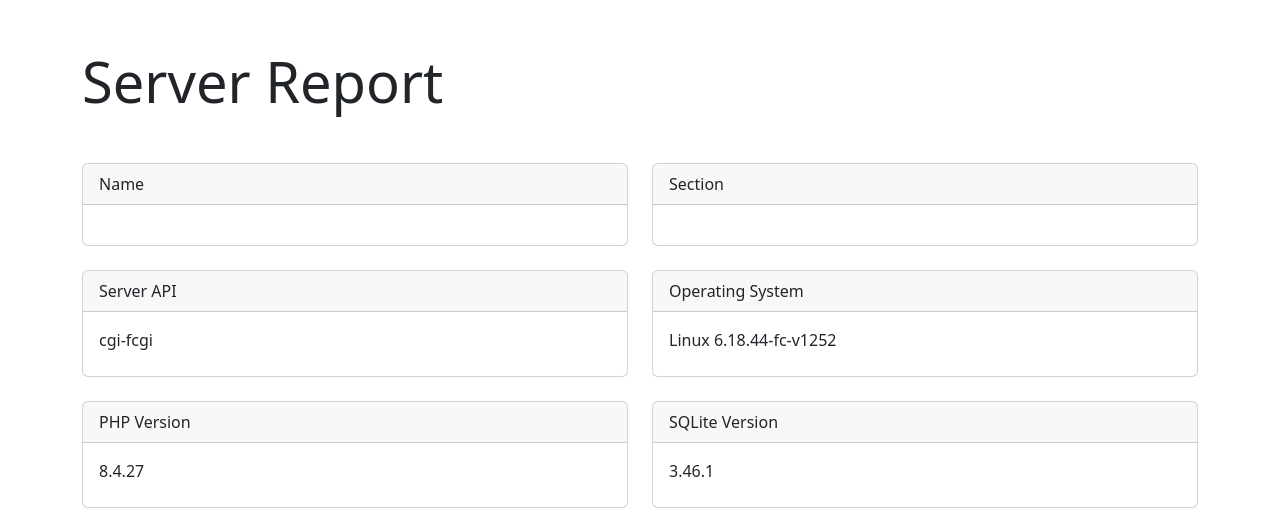
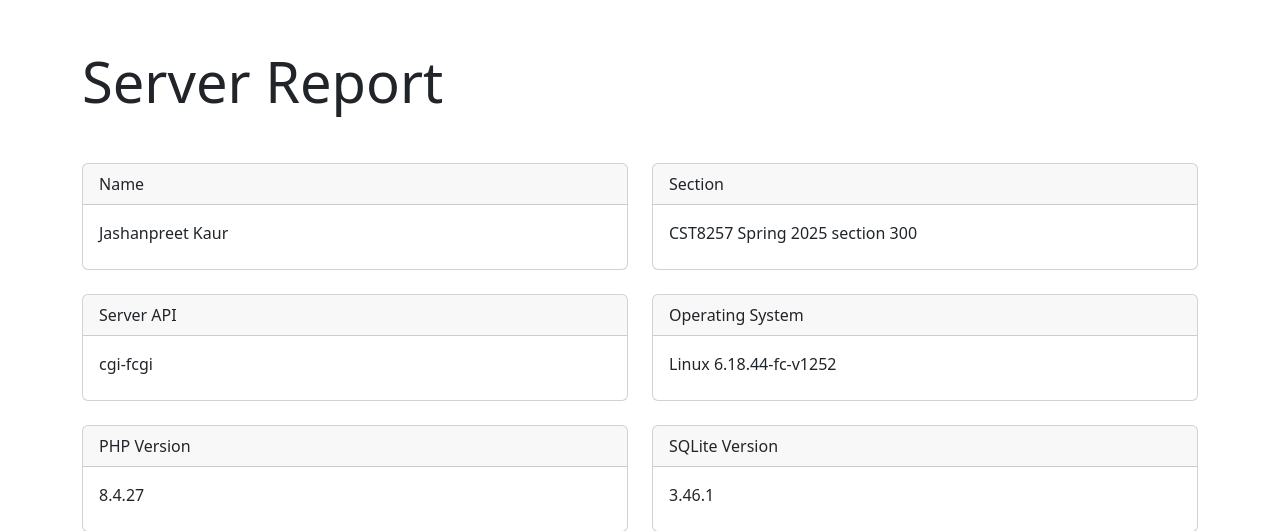
Before and after one commit to jashan393/server-report, a PHP site: page / in a window 1280 px wide. Shown: the top 531 px of the page. Run offline with PHP 8.4, Linux system fonts and the light colour scheme; data comes from the database, SQL or seed files in the repository.

Commit message:
Complete setup

```diff
--- a/index.php
+++ b/index.php
@@ -1,9 +1,9 @@
 <?php
   // Update $name variable with your name
-  $name = '';
+  $name = 'Jashanpreet Kaur';
 
   // Create $section variable with your course section
-  $section = '';
+  $section = 'CST8257 Spring 2025 section 300';
 
   // SQLite version
   $db = new PDO('sqlite:data.sqlite');
```
